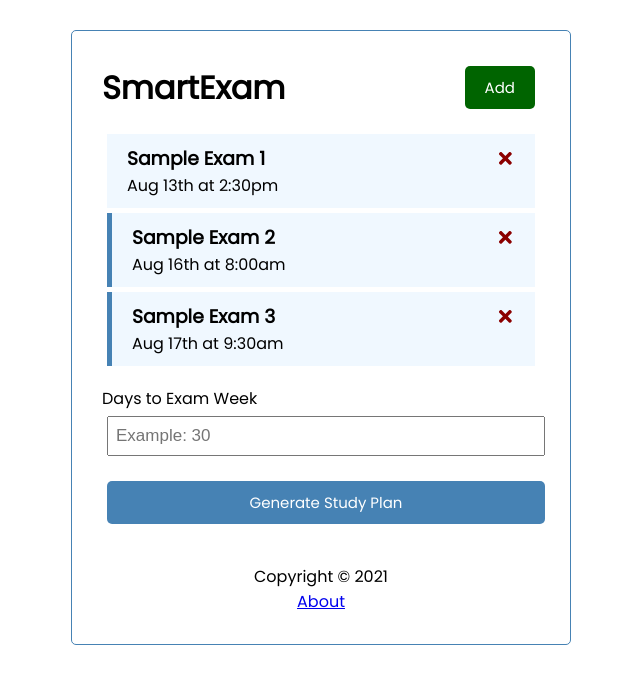
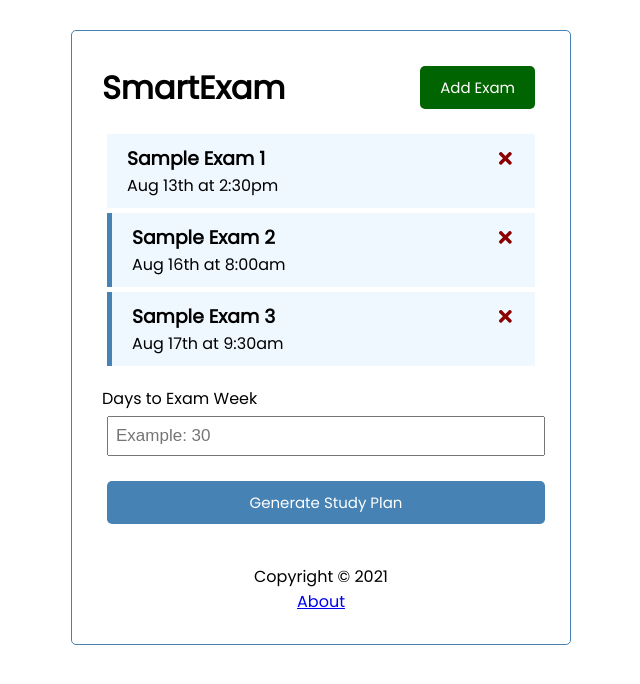
Before and after one commit to HarshTiwari1234321/SmartExam-exam-tracker-and-study-plan-generator, a React (Create React App) app: page / in a window 1280 px wide. Shown: the top 684 px of the page, without its empty margins (319-959 px from the left). Built offline with nearby package versions, Linux system fonts and the light colour scheme; data requests are answered from the project's data file.

Commit message:
updated buttons

```diff
--- a/src/components/Header.js
+++ b/src/components/Header.js
@@ -5,7 +5,7 @@ const Header = ({ title, onAdd, showAdd }) => {
     return (
         <header className='header'>
             <h1>{title}</h1>
-            <Button color={showAdd ? 'darkred' : 'darkgreen'} text={showAdd ? 'Close' : 'Add'} onClick={onAdd} />
+            <Button color={showAdd ? 'darkred' : 'darkgreen'} text={showAdd ? 'Collapse' : 'Add Exam'} onClick={onAdd} />
         </header>
     )
 }
```
